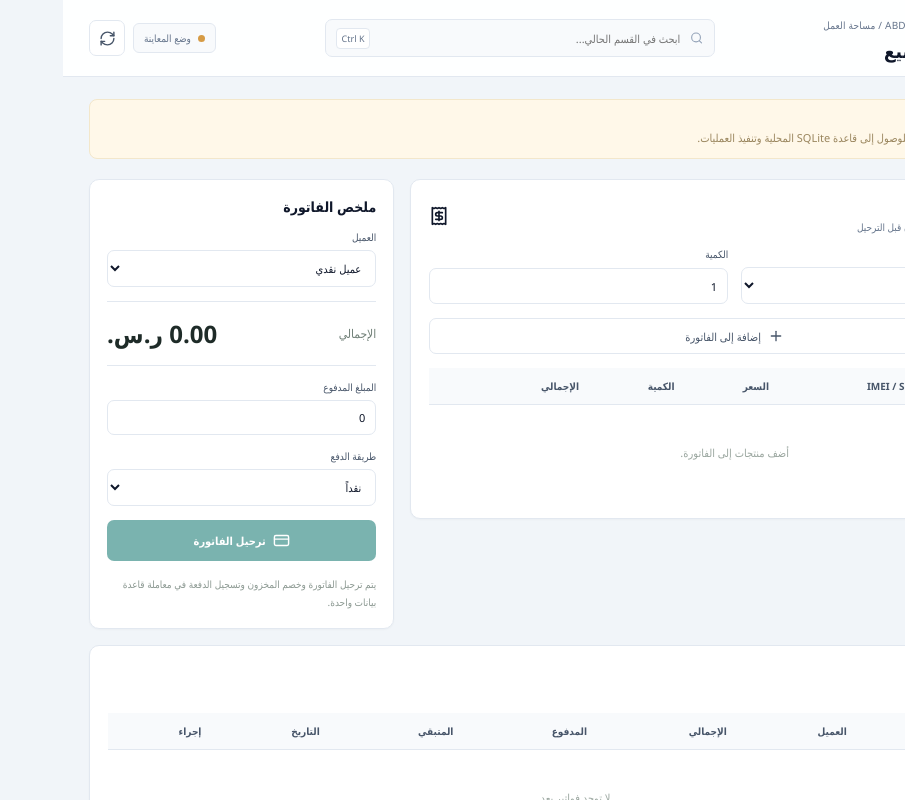
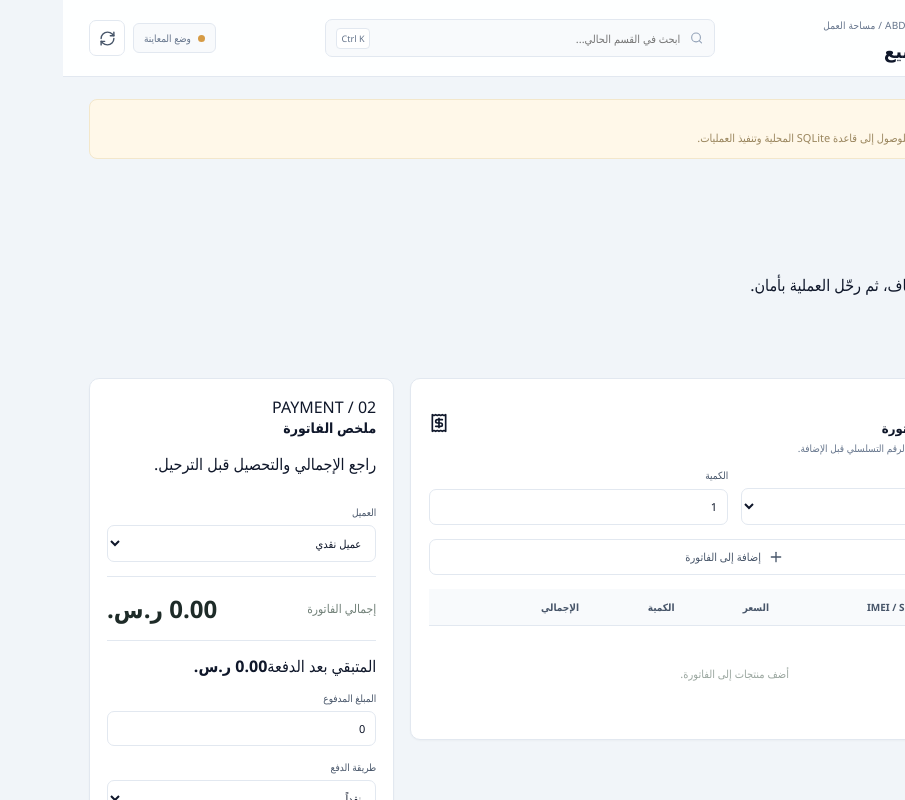
Before and after one commit to mghalaosimi-web/abdulmalik-store-management, a React (Vite) app: page / in a window 1280 px wide. Both pictures are taken after a click on the button "المبيعات ونقطة البيع". Shown: the whole page, without its empty margins (375-1280 px from the left). Built offline with nearby package versions, Linux system fonts and the light colour scheme.

Commit message:
feat(ui): redesign dashboard and point of sale

```diff
--- a/src/App.tsx
+++ b/src/App.tsx
@@ -1,6 +1,6 @@
 import { useCallback, useEffect, useMemo, useState } from "react";
 import {
-  Activity, BarChart3, Boxes, ClipboardList, CreditCard, BookOpen,
+  BarChart3, Boxes, ClipboardList, CreditCard, BookOpen,
   Headphones, LayoutDashboard, Package, Plus, Search, Settings, ShoppingCart,
   Users, Wrench, Wifi, X, Receipt, RefreshCw, Truck, Wallet, ShoppingBasket, MessageCircle, Phone, ExternalLink,
 } from "lucide-react";
@@ -547,7 +547,13 @@ export default function App() {
               <StatCard icon={Users} label="العملاء" value={desktop ? (dashboardMetrics?.customerCount ?? customers.length).toLocaleString("ar") : "—"} detail="عميل مسجل" />
               <StatCard icon={CreditCard} label="مبيعات اليوم" value={desktop ? (dashboardMetrics?.salesToday ?? 0).toLocaleString("ar") : "—"} detail={desktop ? `إيراد ${formatMoney(dashboardMetrics?.revenueToday ?? 0)}` : "يظهر في تطبيق سطح المكتب"} />
             </section>
-            <section className="content-grid">
+            <section className="dashboard-quick-actions" aria-label="إجراءات سريعة">
+              <button className="quick-action primary" onClick={() => { setSection("sales"); setSearch(""); }}><ShoppingCart size={19}/><span><strong>إنشاء فاتورة</strong><small>الانتقال إلى نقطة البيع</small></span><kbd>F2</kbd></button>
+              <button className="quick-action" onClick={() => { setSection("products"); setSearch(""); }}><Package size={19}/><span><strong>إدارة المنتجات</strong><small>الأصناف والأرصدة</small></span></button>
+              <button className="quick-action" onClick={() => { setSection("purchases"); setSearch(""); }}><ShoppingBasket size={19}/><span><strong>استلام مشتريات</strong><small>إضافة توريدات للمخزون</small></span></button>
+              <button className="quick-action" onClick={() => { setSection("repairs"); setSearch(""); }}><Wrench size={19}/><span><strong>طلبات الصيانة</strong><small>متابعة الأجهزة</small></span></button>
+            </section>
+            <section className="content-grid dashboard-main-grid">
               <div className="panel"><div className="panel-heading"><div><h3>وحدات التشغيل</h3><p>الوحدات المرتبطة حالياً بقاعدة البيانات</p></div><span className="subtle-tag">الإصدار 0.2</span></div>
                 <div className="module-list">
                   <ModuleRow icon={Package} title="إدارة المنتجات" description="إضافة الأصناف والأسعار والأرصدة الافتتاحية" state="متاحة" />
@@ -557,8 +563,24 @@ export default function App() {
                 </div>
               </div>
               <div className="panel side-panel"><div className="panel-heading"><div><h3>مركز التنبيهات</h3><p>ما يحتاج إلى انتباه</p></div><Headphones size={19} /></div>
-                <div className="empty-state"><div className="empty-icon"><Activity size={23} /></div><strong>{lowStock ? `${lowStock} منتجات منخفضة المخزون` : "لا توجد تنبيهات مخزون"}</strong><span>راجع المنتجات التي وصلت إلى حد إعادة الطلب.</span></div>
+                <div className="dashboard-alert-list">
+                  <button className="dashboard-alert-row" onClick={() => { setSection("products"); setSearch(""); }}>
+                    <span className="dashboard-alert-icon warning"><Boxes size={17}/></span>
+                    <span><strong>مخزون يحتاج إلى متابعة</strong><small>{desktop ? (dashboardMetrics?.lowStockCount ?? lowStock).toLocaleString("ar") : "—"} صنف عند حد إعادة الطلب أو أقل</small></span>
+                    <span className="dashboard-alert-arrow">←</span>
+                  </button>
+                  <button className="dashboard-alert-row" onClick={() => { setSection("repairs"); setSearch(""); }}>
+                    <span className="dashboard-alert-icon repair"><Wrench size={17}/></span>
+                    <span><strong>طلبات الصيانة المفتوحة</strong><small>{desktop ? (dashboardMetrics?.repairsOpen ?? 0).toLocaleString("ar") : "—"} طلب لم يكتمل تسليمه</small></span>
+                    <span className="dashboard-alert-arrow">←</span>
+                  </button>
+                  <div className="dashboard-status-note"><span className={desktop ? "status-indicator ready" : "status-indicator"}></span>{desktop ? "قاعدة البيانات المحلية متصلة" : "الأرقام التشغيلية تظهر عند تشغيل تطبيق سطح المكتب"}</div>
+                </div>
               </div>
+            </section>
+            <section className="panel dashboard-recent-panel">
+              <div className="panel-heading"><div><h3>أحدث فواتير البيع</h3><p>آخر العمليات المسجلة في قاعدة بيانات المتجر</p></div><button className="secondary-button" onClick={() => { setSection("sales"); setSearch(""); }}>عرض كل الفواتير <ExternalLink size={14}/></button></div>
+              {desktop && sales.length > 0 ? <div className="dashboard-recent-list">{sales.slice(0, 4).map((sale) => <button className="dashboard-sale-row" key={sale.id} onClick={() => { setSection("sales"); setSearch(""); }}><span className="dashboard-sale-icon"><Receipt size={17}/></span><span className="dashboard-sale-info"><strong>{sale.invoiceNumber}</strong><small>{sale.customerName} · {new Date(sale.createdAt).toLocaleDateString("ar")}</small></span><strong className="dashboard-sale-total">{formatMoney(sale.total)}</strong><span className="dashboard-sale-state">مسجلة</span></button>)}</div> : <div className="dashboard-recent-empty"><Receipt size={20}/><span>{desktop ? "لا توجد فواتير بيع مسجلة حتى الآن." : "ستظهر أحدث الفواتير هنا عند تشغيل التطبيق وربطه بقاعدة البيانات المحلية."}</span></div>}
             </section>
             <section className="development-cta">
               <div className="development-cta-icon"><MessageCircle size={22}/></div>
@@ -586,10 +608,19 @@ export default function App() {
           </table>{customers.length === 0 && <div className="table-empty">لا توجد بيانات عملاء. أضف أول عميل للبدء.</div>}</div>
         </section>}
 
-        {section === "sales" && <section className="sales-layout">
-          <div className="panel data-panel"><div className="panel-heading"><div><h3>نقطة البيع</h3><p>أنشئ فاتورة مع التحقق من المخزون قبل الترحيل</p></div><Receipt size={20} /></div>
+        {section === "sales" && <>
+          <section className="pos-overview">
+            <div className="pos-overview-copy"><span className="pos-kicker">SALES WORKSPACE</span><h2>نقطة البيع</h2><p>أنشئ فاتورتك، راجع الأصناف، ثم رحّل العملية بأمان.</p></div>
+            <div className="pos-overview-metrics">
+              <div><span>أصناف الفاتورة</span><strong>{cart.reduce((sum, line) => sum + line.quantity, 0).toLocaleString("ar")}</strong></div>
+              <div><span>المنتجات المتاحة</span><strong>{products.filter((p) => p.status === "active" && p.quantity > 0).length.toLocaleString("ar")}</strong></div>
+              <div><span>حالة الصندوق</span><strong className={cashSession ? "pos-cash-open" : "pos-cash-closed"}>{cashSession ? "مفتوح" : "غير مفتوح"}</strong></div>
+            </div>
+          </section>
+          <section className="sales-layout">
+          <div className="panel data-panel pos-cart-panel"><div className="panel-heading"><div><span className="pos-section-kicker">01 / ITEMS</span><h3>إضافة الأصناف إلى الفاتورة</h3><p>ابحث عن المنتج وتحقق من الكمية والرقم التسلسلي قبل الإضافة.</p></div><span className="pos-panel-icon"><Receipt size={20} /></span></div>
             <div className="form-grid">
-              <label className="field"><span>المنتج</span><select value={cartProduct} onChange={(e) => void handleSaleProductChange(e.target.value)}><option value="">اختر منتجاً</option>{products.filter((p) => p.status === "active" && p.quantity > 0).map((p) => <option key={p.id} value={p.id}>{p.name} — المتاح {p.quantity}</option>)}</select></label>
+              <label className="field"><span>المنتج</span><select value={cartProduct} onChange={(e) => void handleSaleProductChange(e.target.value)}><option value="">اختر منتجاً</option>{products.filter((p) => p.status === "active" && p.quantity > 0 && (!search.trim() || `${p.name} ${p.sku} ${p.brand}`.toLocaleLowerCase().includes(search.trim().toLocaleLowerCase()))).map((p) => <option key={p.id} value={p.id}>{p.name} — المتاح {p.quantity}</option>)}</select></label>
               <label className="field"><span>الكمية</span><input type="number" min="1" step="1" value={cartQuantity} onChange={(e) => setCartQuantity(Number(e.target.value))} /></label>
             </div>
             {saleProductUnits.some((unit) => unit.status === "in_stock") && <label className="field"><span>IMEI / الرقم التسلسلي (اختياري عند بيع جهاز مسجل)</span><select value={saleProductUnitId} onChange={(e)=>{setSaleProductUnitId(e.target.value);if(e.target.value)setCartQuantity(1);}}><option value="">مخزون غير مسجل تسلسلياً</option>{saleProductUnits.filter((unit)=>unit.status === "in_stock").map((unit)=><option key={unit.id} value={unit.id}>{unit.imei || unit.serialNumber} — {unit.condition === "new" ? "جديد" : unit.condition === "used" ? "مستعمل" : "مجدد"}</option>)}</select></label>}
@@ -598,15 +629,17 @@ export default function App() {
               {cart.map((line, index) => { const p = products.find((item) => item.id === line.productId); return p ? <tr key={`${line.productId}-${line.productUnitId ?? "bulk"}-${index}`}><td>{p.name}</td><td dir="ltr">{line.productUnitId ? (saleProductUnits.find((unit)=>unit.id===line.productUnitId)?.imei || saleProductUnits.find((unit)=>unit.id===line.productUnitId)?.serialNumber || "مسجل") : "—"}</td><td>{formatMoney(p.salePrice)}</td><td>{line.quantity}</td><td>{formatMoney(p.salePrice * line.quantity)}</td><td><button className="text-button" onClick={() => setCart((current) => current.filter((_, itemIndex) => itemIndex !== index))}>إزالة</button></td></tr> : null; })}
             </tbody></table>{cart.length === 0 && <div className="table-empty">أضف منتجات إلى الفاتورة.</div>}</div>
           </div>
-          <div className="panel checkout-panel"><h3>ملخص الفاتورة</h3>
+          <div className="panel checkout-panel"><div className="checkout-heading"><span className="pos-section-kicker">02 / PAYMENT</span><h3>ملخص الفاتورة</h3><p>راجع الإجمالي والتحصيل قبل الترحيل.</p></div>
             <label className="field"><span>العميل</span><select value={saleCustomer} onChange={(e) => setSaleCustomer(e.target.value)}><option value="">عميل نقدي</option>{customers.map((c) => <option key={c.id} value={c.id}>{c.name}</option>)}</select></label>
-            <div className="checkout-total"><span>الإجمالي</span><strong>{formatMoney(cartTotal)}</strong></div>
+            <div className="checkout-total"><span>إجمالي الفاتورة</span><strong>{formatMoney(cartTotal)}</strong></div>
+            <div className="checkout-due"><span>المتبقي بعد الدفعة</span><strong>{formatMoney(Math.max(0, cartTotal - (Number(salePaid) || 0)))}</strong></div>
             <label className="field"><span>المبلغ المدفوع</span><input type="number" min="0" step="0.01" value={salePaid} onChange={(e) => setSalePaid(e.target.value)} /></label>
             <label className="field"><span>طريقة الدفع</span><select value={salePaymentMethod} onChange={(e) => setSalePaymentMethod(e.target.value as typeof salePaymentMethod)}><option value="cash">نقداً</option><option value="card">بطاقة</option><option value="transfer">تحويل</option><option value="mobile_wallet">محفظة إلكترونية</option><option value="other">أخرى</option></select></label>
             <button className="primary-button checkout-button" disabled={busy || !cart.length} onClick={() => void completeSale()}><CreditCard size={17} /> ترحيل الفاتورة</button>
             <p className="muted-help">يتم ترحيل الفاتورة وخصم المخزون وتسجيل الدفعة في معاملة قاعدة بيانات واحدة.</p>
           </div>
-        </section>}
+        </section>
+        </>}
 
         {section === "sales" && <section className="panel data-panel recent-sales-panel"><div className="panel-heading"><div><h3>آخر فواتير البيع</h3><p>آخر الفواتير المسجلة محلياً</p></div></div><div className="table-wrap"><table><thead><tr><th>رقم الفاتورة</th><th>العميل</th><th>الإجمالي</th><th>المدفوع</th><th>المتبقي</th><th>التاريخ</th><th>إجراء</th></tr></thead><tbody>{sales.map((sale)=><tr key={sale.id}><td dir="ltr">{sale.invoiceNumber}</td><td>{sale.customerName}</td><td>{formatMoney(sale.total)}</td><td>{formatMoney(sale.paidAmount)}</td><td>{formatMoney(sale.total-sale.paidAmount)}</td><td>{new Date(sale.createdAt).toLocaleDateString("ar")}</td><td><button className="text-button" disabled={busy} onClick={()=>void openSaleReturn(sale)}>مرتجع</button></td></tr>)}</tbody></table>{sales.length===0&&<div className="table-empty">لا توجد فواتير بعد.</div>}</div></section>}
 
```
